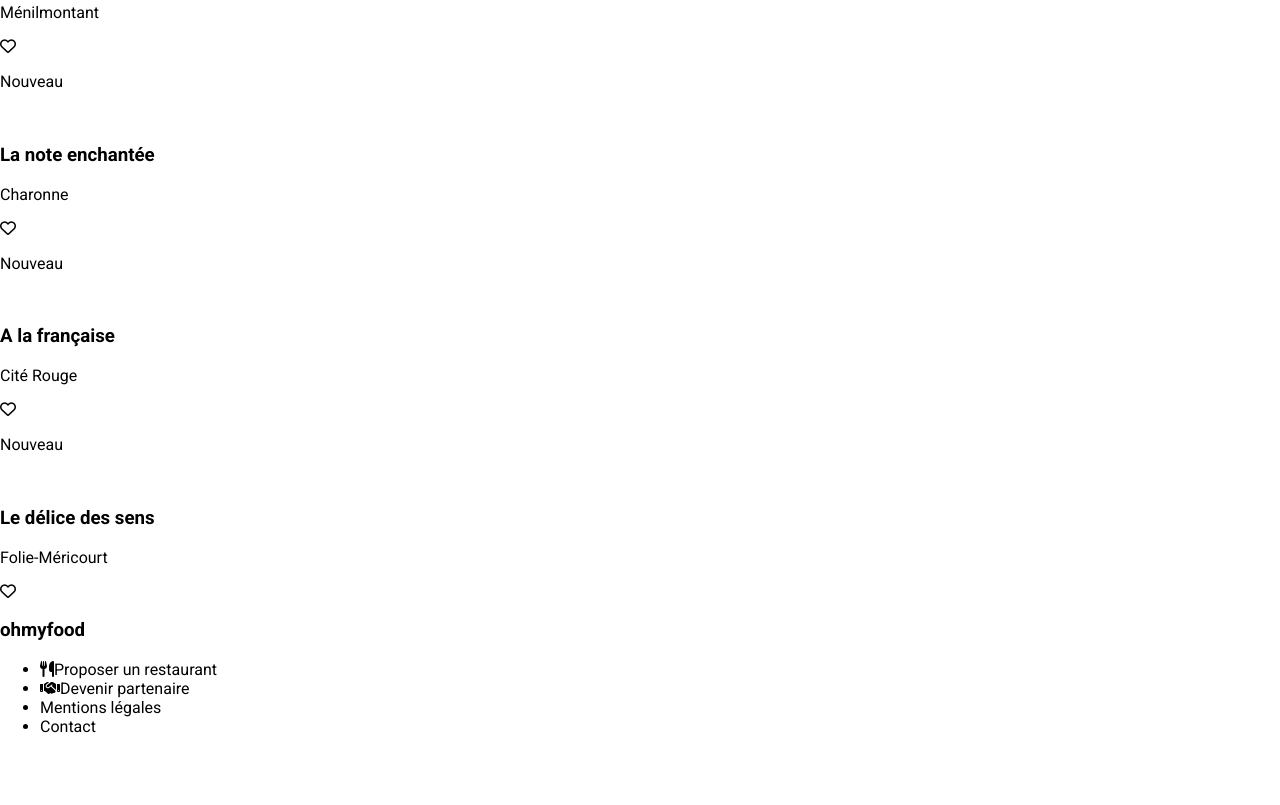
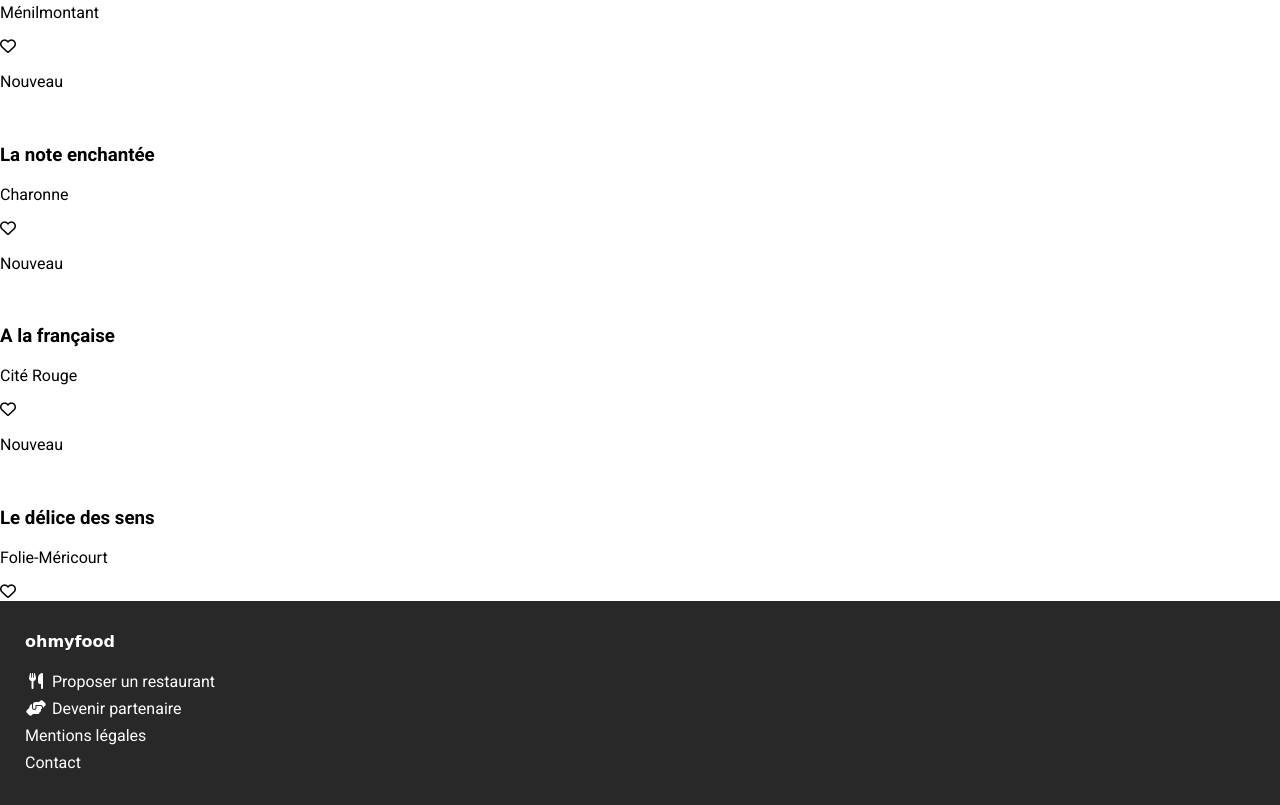
Before and after one commit to Kaerbran/MatthiasAznarSchwarz_3_12122020, a website: page index.html in a window 1280 px wide. Shown: the part 641-1446 px from the top of the page. Before the commit the page ends 1393 px from the top, so only its background shows below. Drawn offline with Linux system fonts and the light colour scheme; a web font is replaced by a local one.

Commit message:
Footer terminé: css et HTML

```diff
--- a/View/Sass/Base/_base.scss
+++ b/View/Sass/Base/_base.scss
@@ -3,11 +3,11 @@ exemple la police de caractères et les normes que vous voulez appliquer
 sur tout le site*/
 
 /* Ci-dessous les polices de l'identité graphique du site*/
-h1{
+h1, h4{
     font-family: 'Shrikhand', cursive;
 }
 
-p, li, h2, h3 {
+p, li, h2, h3, span, li {
     font-family: 'Roboto', sans-serif;
 }
 
--- a/View/Sass/Layout/_layout.scss
+++ b/View/Sass/Layout/_layout.scss
@@ -82,3 +82,31 @@ ou un footer*/
     }
 }
 /* FIN      Style HEADER */
+
+/* DEBUT    Style FOOTER */
+
+.footer{
+    display: flex;
+    flex-direction: column;
+    padding: 10px 0px 25px 25px; /*top right bottom left*/
+
+    background-color: rgb(40, 40, 40);
+    color: white;
+}
+
+.ListFooter{
+    padding: 0;
+    margin: 0;
+
+    &__li{
+        padding-bottom: 8px;
+        &--offset{
+            margin-left: 27px;
+        }
+    }
+    &--StyleRemoved{
+        list-style: none;
+    }
+}
+
+/* FIN      Style FOOTER */
--- a/index.html
+++ b/index.html
@@ -37,16 +37,16 @@
 
     <div>
         <h2>Fonctionnement</h2>
-        <ul>
+        <ol>
             <li>choisissez un restaurant</li>
             <li>Composez votre menu</li>
             <li>Dégustez au restaurant</li>
-        </ul>
+        </ol>
     </div>
 
     <div>
         <h2>Restaurants</h2>
-        <div>
+        <article>
             <!-- Nouveau va devoir être positionné avec de l'absolut. A voir si ça perturbe la flexbox! -->
             <p>Nouveau</p>
             <img src="" alt="">
@@ -57,8 +57,8 @@
             <div>
                 <i class="far fa-heart"></i>
             </div>
-        </div>
-        <div>
+        </article>
+        <article>
             <!-- Nouveau va devoir être positionné avec de l'absolut. A voir si ça perturbe la flexbox! -->
             <p>Nouveau</p>
             <img src="" alt="">
@@ -69,8 +69,8 @@
             <div>
                 <i class="far fa-heart"></i>
             </div>
-        </div>
-        <div>
+        </article>
+        <article>
             <!-- Nouveau va devoir être positionné avec de l'absolut. A voir si ça perturbe la flexbox! -->
             <p class="hide">Nouveau</p>
             <img src="" alt="">
@@ -81,8 +81,8 @@
             <div>
                 <i class="far fa-heart"></i>
             </div>
-        </div>
-        <div>
+        </article>
+        <article>
             <!-- Nouveau va devoir être positionné avec de l'absolut. A voir si ça perturbe la flexbox! -->
             <p class="hide">Nouveau</p>
             <img src="" alt="">
@@ -93,17 +93,20 @@
             <div>
                 <i class="far fa-heart"></i>
             </div>
-        </div>
+        </article>
     </div>
 
 
-    <footer>
-        <h3>ohmyfood</h3>
-        <ul>
-            <li><i class="fas fa-utensils"></i>Proposer un restaurant</li>
-            <li><i class="fas fa-handshake"></i>Devenir partenaire</li>
-            <li>Mentions légales</li>
-            <li>Contact</li>
+    <footer class="footer">
+        <h4>ohmyfood</h4>
+
+        <ul class="ListFooter fa-ul">
+            <li class="ListFooter__li ListFooter__li--offset"><span class="fa-li"><i class="fas fa-utensils"></i></span>Proposer un restaurant</li>
+            <li class="ListFooter__li ListFooter__li--offset"><span class="fa-li"><i class="fas fa-hands-helping"></i></span>Devenir partenaire</li>
+        </ul>
+        <ul class="ListFooter ListFooter--StyleRemoved">
+            <li class="ListFooter__li">Mentions légales</li>
+            <li class="ListFooter__li">Contact</li>
         </ul>
     </footer>
 </body>
```
Also changed, not shown: View/public/css/styles.css, 1 other file.
